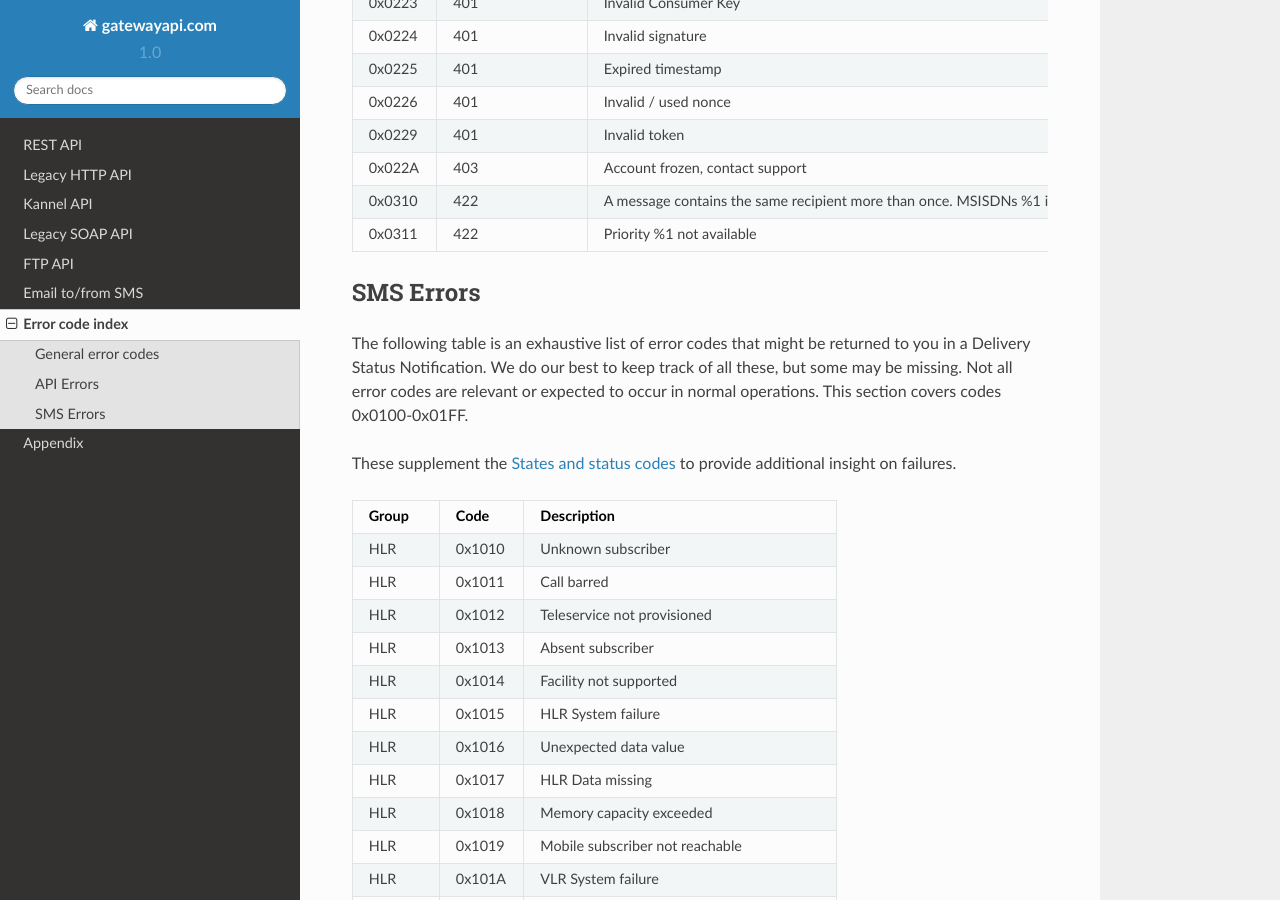
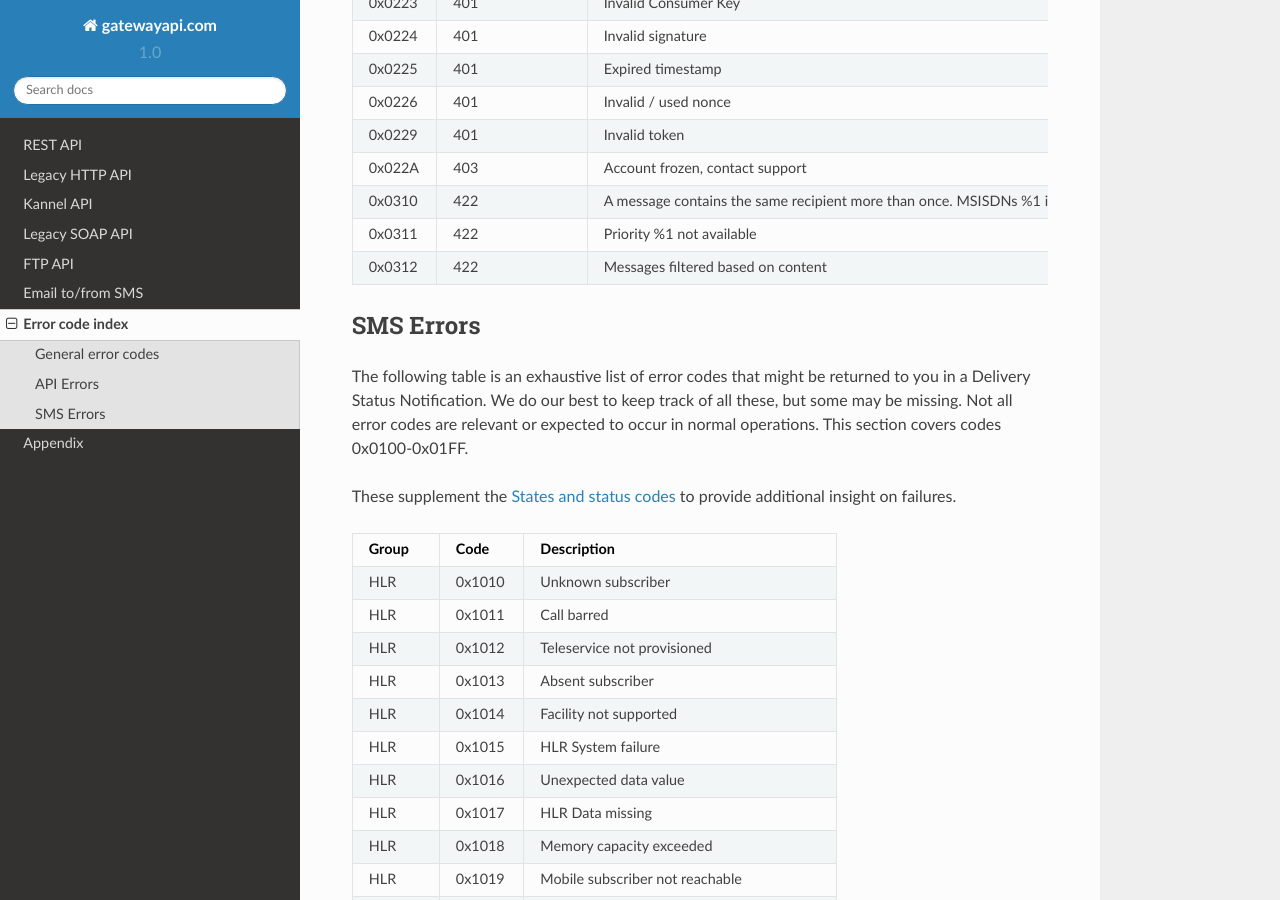
Before and after one commit to onlinecity/gatewayapi-docs, a Sphinx documentation site: the page built from docs/errors.rst, in a window 1280 px wide and 900 px high, scrolled down 1822 px. Built offline with Sphinx 7.4.7 and the Read the Docs theme 2.0.0, drawn with Linux system fonts in a browser that asks for light colours.

Commit message:
Add message filtered error code
Which also cleaned up a loooot of trailing whitespace.

```diff
--- a/docs/errors.rst
+++ b/docs/errors.rst
@@ -75,6 +75,7 @@
 0x022A  403              Account frozen, contact support
 0x0310  422              A message contains the same recipient more than once. MSISDNs %1 is duplicated
 0x0311  422              Priority %1 not available
+0x0312  422              Messages filtered based on content
 ======  ================ ========================
 
 .. _smserror:
```
